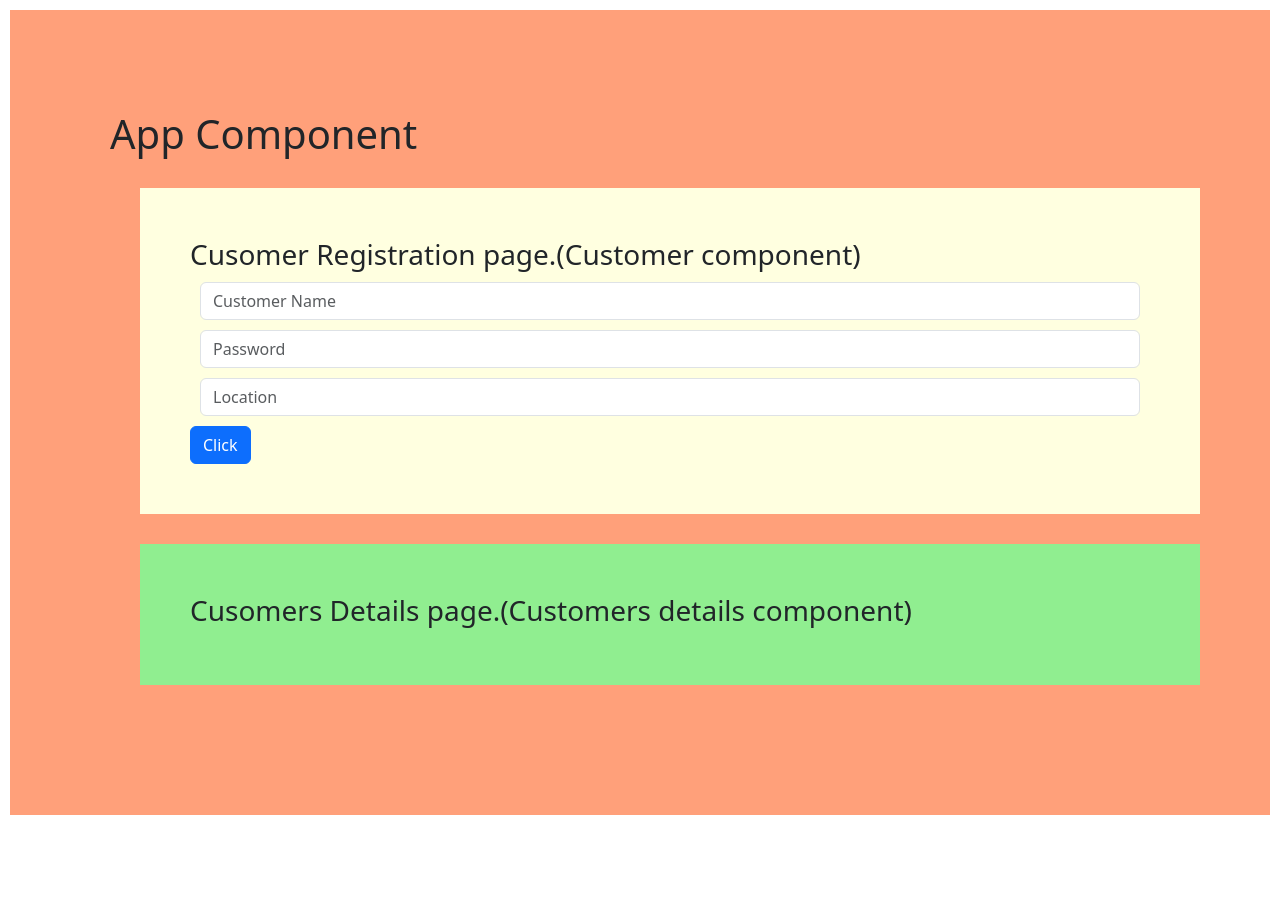
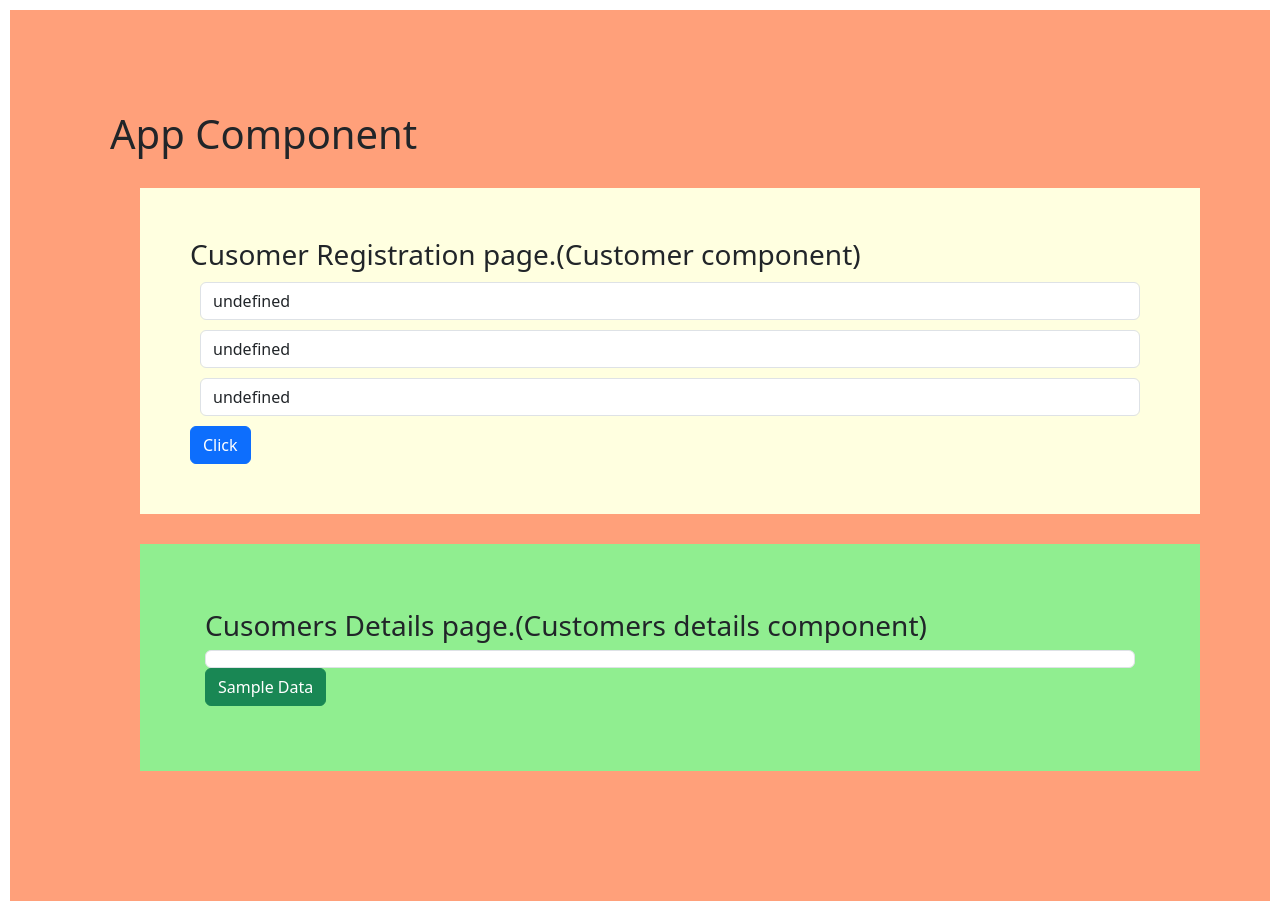
Before and after one commit to madanpatakota/Batch8AngularBasics, an Angular app: page / in a window 1280 px wide. Before the commit the page ends 825 px from the top, so only its background shows below. Built offline with nearby package versions, Linux system fonts and the light colour scheme.

Commit message:
input and ouput

```diff
--- a/src/app/app.component.html
+++ b/src/app/app.component.html
@@ -2,12 +2,33 @@
 <div style="margin:10px ;  padding:100px ; background-color:lightsalmon;">
   <h1>App Component</h1>
 
-
+  <!-- {name: 'Madan', password: 'madfas', location: 'adfasdas'} -->
+  {{customerDetails.name}}
+  {{customerDetails.password}}
+  {{customerDetails.location}}
 
   <!-- recalling one point is here i.e. property databinding -->
 
   <!-- i.e. @input decarator-->
 
-  <app-customer  [txtWorld]  = "sampletext"   ></app-customer>
-  <app-customers></app-customers>
+<app-customer
+   [txtWorld]              = "sampletext"
+   (evtCustomerEmitter)    = "getCustomerDetails($event)"
+   [CustomerSampleDetails] = "customerSampleData"
+  >
+</app-customer>
+
+
+<!--
+<input type = "text"
+ [value] = "name"
+ (keypress) = "onkeypress"/> -->
+
+
+
+
+  <app-customer-details
+  [CustomerInputInfo] ="customerDetails"
+  (SampleDataEmitter) = "takeSampleDataFunc($event)">
+  </app-customer-details>
 </div>
--- a/src/app/app.component.ts
+++ b/src/app/app.component.ts
@@ -10,4 +10,37 @@ export class AppComponent {
 
       sampletext = "Hello world";
 
+      customerDetails : any = {};
+
+
+      // customer
+
+      // Now appcompnent has triggerd {name: 'Madan', password: 'madfas', location: 'adfasdas'}
+      getCustomerDetails($event : any){
+           console.log("Now appcompnent has triggerd" ,$event);
+
+
+           this.customerDetails = $event;
+
+
+
+           //{name: 'Madan', password: 'madfas', location: 'adfasdas'}
+      }
+
+
+
+      customerSampleData : any = {};
+
+      takeSampleDataFunc($event:any){
+
+      //   sampleData = {
+      //     name : 'Customer - 1',
+      //     password : 'Customer - password',
+      //     location : 'customer - location'
+      //  }
+
+       this.customerSampleData = $event;
+
+      }
+
 }
--- a/src/app/customer/customer.component.html
+++ b/src/app/customer/customer.component.html
@@ -3,13 +3,14 @@
   <h3>Cusomer Registration page.(Customer component)</h3>
   <form>
       <div class="form-group" style="margin:10px">
-       <input class="form-control col-md-7"  placeholder="Customer Name" type="text" #txtCustomerName />
+       <input class="form-control col-md-7"  placeholder="Customer Name" type="text"
+        [value]="CustomerSampleDetails.name" #txtCustomerName />
       </div>
       <div class="form-group" style="margin:10px">
-        <input class="form-control col-md-7" placeholder="Password" type="text" #txPassword />
+        <input class="form-control col-md-7" placeholder="Password" type="text" [value]="CustomerSampleDetails.password"  #txPassword />
        </div>
        <div class="form-group" style="margin:10px">
-        <input class="form-control col-md-7" placeholder="Location" type="text" #txtLocation />
+        <input class="form-control col-md-7" placeholder="Location" type="text" [value]="CustomerSampleDetails.location" #txtLocation />
        </div>
   </form>
   <div class="form-group">
--- a/src/app/customer/customer.component.ts
+++ b/src/app/customer/customer.component.ts
@@ -1,5 +1,10 @@
 
-import { Component, ElementRef, ViewChild , Input } from '@angular/core';
+import { Component,
+  ElementRef,
+   ViewChild ,
+   Input ,
+   Output ,
+   EventEmitter } from '@angular/core';
 @Component({
   selector :'app-customer',
   templateUrl : './customer.component.html',
@@ -23,7 +28,14 @@ export class CustomerComponent{
 
 
   @Input() txtWorld : any;
+  @Input() CustomerSampleDetails: any = {};
 
+// export the data to the parent component
+
+  @Output() evtCustomerEmitter = new EventEmitter<any>();
+   // EventEmitter is a kind of the method which accepts the any kind of the data and inject that data to the  parent  component
+
+   // Emit or Inject
 
    evtClick(){
    //   txtCustomerName i want to pick the value from this textbox
@@ -42,6 +54,9 @@ export class CustomerComponent{
        }
 
         console.log(customerInfo);
+        // @Output() evtCustomerEmitter = new EventEmitter<any>();
+        this.evtCustomerEmitter.emit(customerInfo);
+        // Here i want to export the customerinfo to the customerscomponet
        //console.log("Clicked");
 
    }
--- a/src/app/customers/customers.component.html
+++ b/src/app/customers/customers.component.html
@@ -1,13 +1,3 @@
-
-<div
-  class="container"
-  style="margin: 30px; padding: 50px; background-color: lightgreen"
->
-<h3>Cusomers Details page.(Customers details component)</h3>
-
-</div>
-
-<!--
 <div
   class="container"
   style="margin: 30px; padding: 50px; background-color: lightgreen"
@@ -16,17 +6,19 @@
     <h3>Cusomers Details page.(Customers details component)</h3>
     <div>
       <ul class="list-group">
-        <li class="list-group-item" *ngFor="let item of customerInfo">
+        <li class="list-group-item">
           <div class="row">
             <div class="col-4">
-              {{ item.name }} {{ item.password }} {{ item.location }}  {{item.emailID}}
-            </div>
-            <div class="col-1">
-              <button class="btn btn-success">Edit</button>
+               {{CustomerInputInfo.name}}
+               {{CustomerInputInfo.password}}
+               {{CustomerInputInfo.location}}
             </div>
           </div>
         </li>
       </ul>
     </div>
+    <div class="col-2">
+      <button class="btn btn-success" (click)="submitDta()">Sample Data</button>
+    </div>
   </div>
-</div> -->
+</div>
--- a/src/app/customers/customers.component.ts
+++ b/src/app/customers/customers.component.ts
@@ -1,14 +1,26 @@
-import { Component } from '@angular/core';
+import { Component, Input , Output , EventEmitter } from '@angular/core';
 
 @Component({
-  selector: 'app-customers',
+  selector: 'app-customer-details',
   templateUrl: './customers.component.html',
   styleUrls: ['./customers.component.css']
 })
 export class CustomersComponent {
 
 
-  customerInfo : any;
+  @Input() CustomerInputInfo:any;
+  @Output() SampleDataEmitter  = new EventEmitter<any>();
+
+
+
+  sampleData = {
+     name : 'Customer - 1',
+     password : 'Customer - password',
+     location : 'customer - location'
+  }
+  submitDta(){
+       this.SampleDataEmitter.emit(this.sampleData);
+  }
 
 
 }
```
